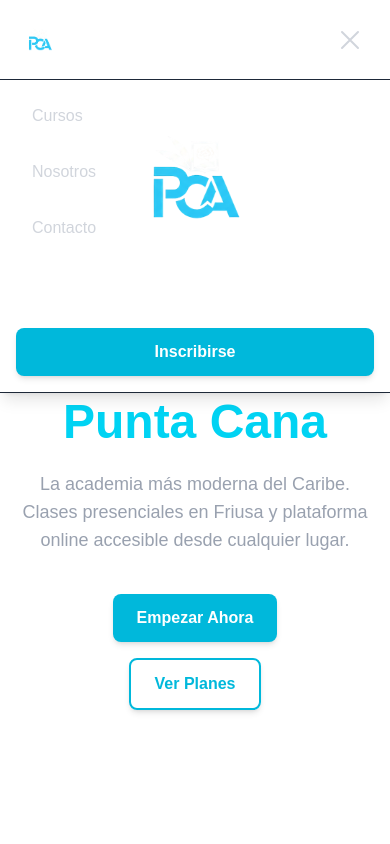
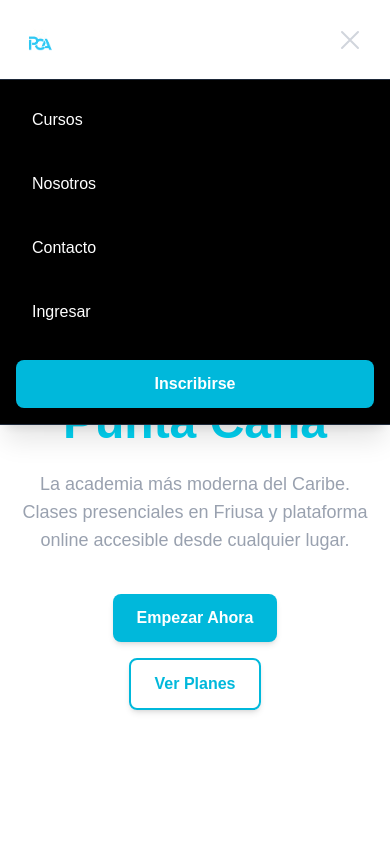
Before and after one commit to NardoZ12/punta-cana-academy, a Next.js app: page / in a window 390 px wide. Both pictures are taken after a click on the button "Abrir menú". Shown: the top 844 px of the page. Built offline with nearby package versions, Linux system fonts and the light colour scheme.

Commit message:
Fix mobile menu transparency: Add solid black background and improve text contrast

```diff
--- a/src/components/organisms/Navbar.tsx
+++ b/src/components/organisms/Navbar.tsx
@@ -70,32 +70,32 @@ export const Navbar = () => {
 
       {/* MENÚ MÓVIL DESPLEGABLE */}
       {isMenuOpen && (
-        <div className="md:hidden absolute top-20 left-0 w-full bg-pca-black border-b border-gray-800 shadow-lg">
-          <div className="flex flex-col p-4 space-y-4">
+        <div className="md:hidden absolute top-20 left-0 w-full bg-black border-b border-gray-800 shadow-xl z-50">
+          <div className="flex flex-col p-4 space-y-4 bg-black">
             <Link
               href="/cursos"
-              className="text-gray-300 hover:text-pca-blue transition-colors py-2 px-4 rounded-lg hover:bg-gray-800"
+              className="text-white hover:text-pca-blue transition-colors py-3 px-4 rounded-lg hover:bg-gray-800 font-medium"
               onClick={closeMenu}
             >
               Cursos
             </Link>
             <Link
               href="/nosotros"
-              className="text-gray-300 hover:text-pca-blue transition-colors py-2 px-4 rounded-lg hover:bg-gray-800"
+              className="text-white hover:text-pca-blue transition-colors py-3 px-4 rounded-lg hover:bg-gray-800 font-medium"
               onClick={closeMenu}
             >
               Nosotros
             </Link>
             <Link
               href="/contacto"
-              className="text-gray-300 hover:text-pca-blue transition-colors py-2 px-4 rounded-lg hover:bg-gray-800"
+              className="text-white hover:text-pca-blue transition-colors py-3 px-4 rounded-lg hover:bg-gray-800 font-medium"
               onClick={closeMenu}
             >
               Contacto
             </Link>
             <Link
               href="/login"
-              className="text-white font-medium hover:text-pca-blue transition-colors py-2 px-4 rounded-lg hover:bg-gray-800"
+              className="text-white font-medium hover:text-pca-blue transition-colors py-3 px-4 rounded-lg hover:bg-gray-800"
               onClick={closeMenu}
             >
               Ingresar
```
